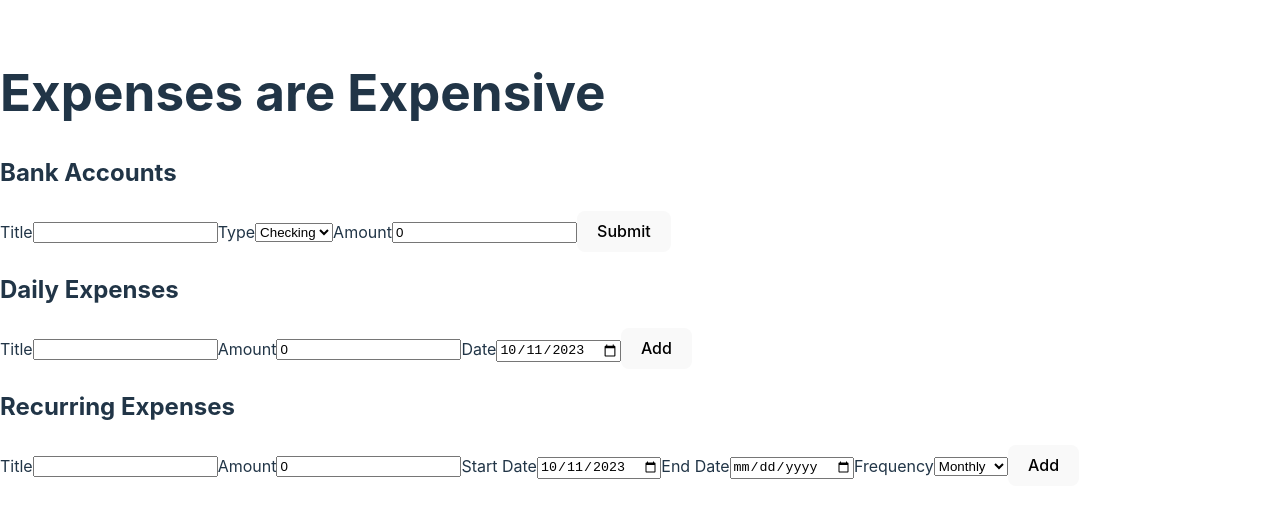
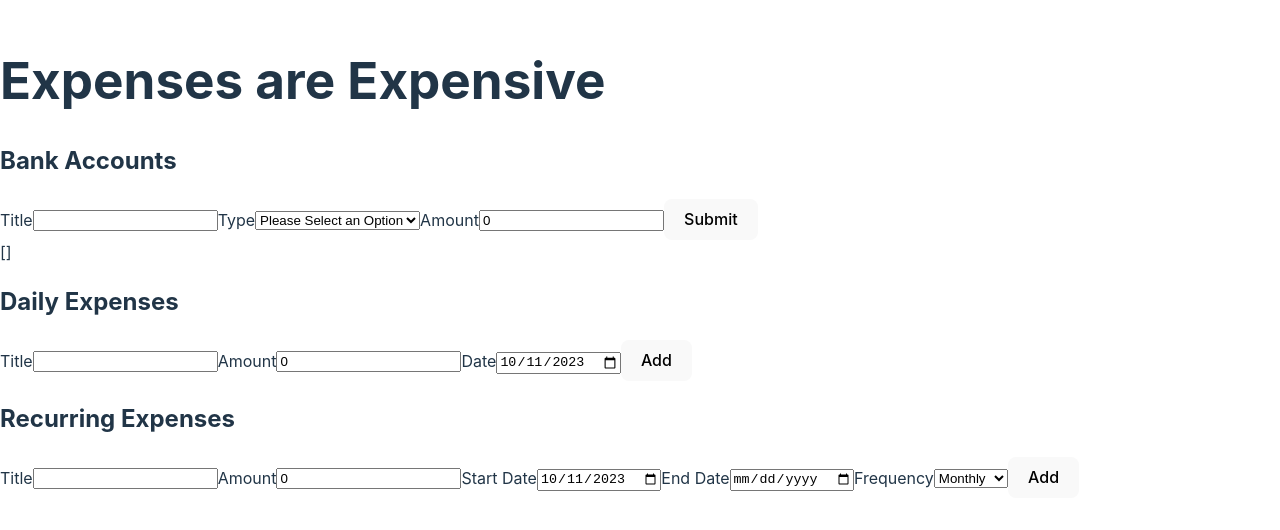
Before and after one commit to EleahBurman/expenses, a React (Vite) app: page / in a window 1280 px wide. Shown: the part 142-672 px from the top of the page. Built offline with nearby package versions, Linux system fonts and the light colour scheme.

Commit message:
Create custom hook

```diff
--- a/src/App.jsx
+++ b/src/App.jsx
@@ -1,15 +1,17 @@
 import ExpenseForm from "./components/ExpenseForm"
 import BankAccountForm from "./components/BankAccountForm"
 import RecurringChargeForm from "./components/RecurringChargeForm"
+import useBankAccounts from "./hooks/useBankAccounts"
 
 function App() {
-
+  const {addBankAccount, bankAccounts}=useBankAccounts()
 
   return (
     <>
       <h1>Expenses are Expensive</h1>
       <h2>Bank Accounts</h2>
-      <BankAccountForm/>
+      <BankAccountForm onAdd={addBankAccount}/>
+      {JSON.stringify(bankAccounts)}
       <h2>Daily Expenses</h2>
       <ExpenseForm/>
       <h2>Recurring Expenses</h2>
--- a/src/components/BankAccountForm.jsx
+++ b/src/components/BankAccountForm.jsx
@@ -1,13 +1,14 @@
 import { useState } from "react";
+import propTypes from "prop-types";
 
-function BankAccountForm() {
+function BankAccountForm({onAdd}) {
   const [title, setTitle] = useState("");
   const [type, setType] = useState("");
   const [amount, setAmount] = useState(0);
 
   const handleSubmit = (evt) => {
     evt.preventDefault();
-    console.log({ title, type, amount });
+    onAdd({ title, type, amount });
   }
 
   const updateAmount = (evt) => {
@@ -31,7 +32,8 @@ function BankAccountForm() {
       <label htmlFor="title">Title</label>
       <input name="title" value={title} type="text" onChange={handleTitleChange} />
       <label htmlFor="type">Type</label>
-      <select value={type} onChange={handleTypeChange}>
+      <select value={type} onChange={handleTypeChange} required>
+      <option value="">Please Select an Option</option>
         <option value="Checking">Checking</option>
         <option value="Saving">Saving</option>
       </select>
@@ -49,4 +51,8 @@ function BankAccountForm() {
   )
 }
 
+BankAccountForm.propTypes={
+  onAdd: propTypes.func
+}
+
 export default BankAccountForm;
--- a/src/components/RecurringChargeForm.jsx
+++ b/src/components/RecurringChargeForm.jsx
@@ -27,11 +27,24 @@ function RecurringChargeForm() {
   }
 
   const handleStartDateChange = (evt) => {
-    setStartDate(evt.target.value)
+    const selectedStartDate = evt.target.value;
+    setStartDate(selectedStartDate)
   }
 
-  const handleEndDateChange = (evt) => {
-    setEndDate(evt.target.value)
+  const handleEndDateChange = (selectedStartDate) => (evt) => {
+    const selectedEndDate = evt.target.value;
+
+    const currentDate = getCurrentDate();
+
+    if (selectedEndDate < currentDate) {
+      alert("End Date cannot be earlier than the current date.");
+    }
+    else if (selectedEndDate === selectedStartDate){
+      alert("Add daily expense. This is not a recurring charge.")
+    }
+    else {
+      setEndDate(selectedEndDate)
+    }
   }
 
   const handleFrequencyChange = (evt) => {
--- /dev/null
+++ b/src/hooks/useBankAccounts.js
@@ -0,0 +1,18 @@
+import { useState } from "react"
+
+export default function useBankAccounts(){
+  //create a state variable the getter of which has bank accounts
+  const [bankAccounts, setBankAccounts]=useState([])
+  //adding entry into an ordered list or array - helper function
+  const addBankAccount= (bankAccountInfo)=>{
+    setBankAccounts((prevBankAccounts)=>{
+      return [
+        ...prevBankAccounts,
+        bankAccountInfo
+      ]
+    })
+  }
+
+  return {addBankAccount, bankAccounts}
+
+}
```
